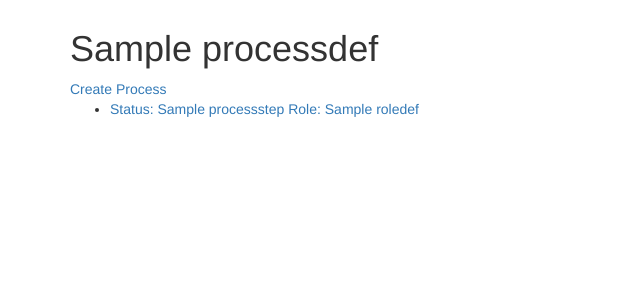
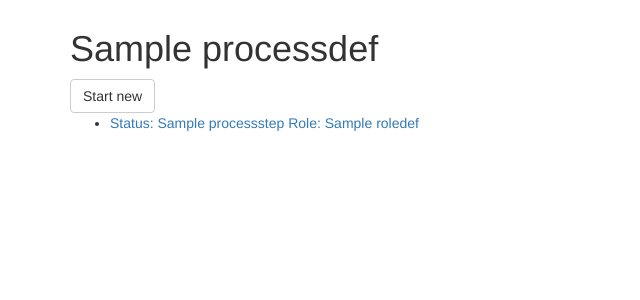
Before and after one commit to pycess/pycess, a Django app: page /1/ in a window 1280 px wide. Shown: the part 51-351 px from the top of the page, without its empty margins (0-640 px from the left). Run offline with Django 3.2, Linux system fonts and the light colour scheme; tables that the repository leaves empty hold one stand-in row (values such as "Sample post"); some libraries are stand-ins or nearby versions.

Commit message:
Outline button

```diff
--- a/process/templates/process/process_instance_list.html
+++ b/process/templates/process/process_instance_list.html
@@ -3,7 +3,7 @@
 {% block content %}
 {% if process %}
 	<h1>{% block title %}{{process.name}}{% endblock %}</h1>
-	<div><a href="{% url 'instance_create' process.id %}">Create Process</a>
+	<a class="btn btn-default" href="{% url 'instance_create' process.id %}">Start new</a>
 	<ul>
 	{% for instance in process.instances.all %}
 		<li><a href="{% url 'instance_detail' process.id instance.id %}/">Status: {{instance.currentstep.name}} Role: {{instance.currentstep.role.name}}</a></li>
```
